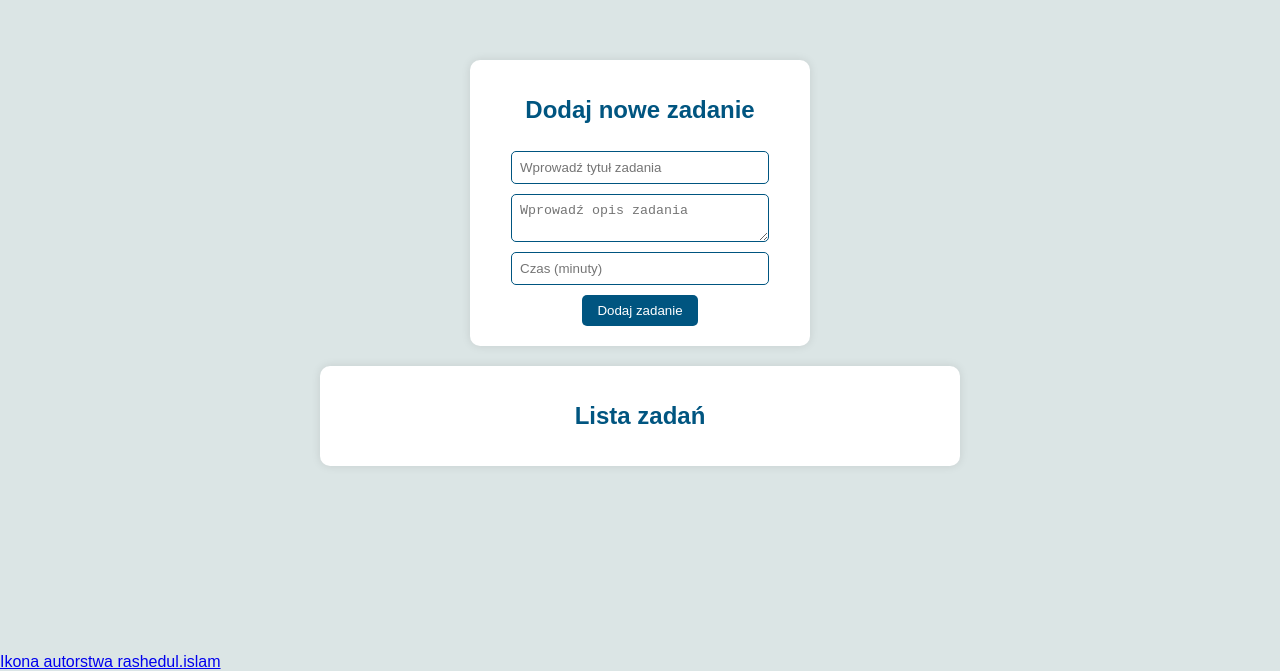
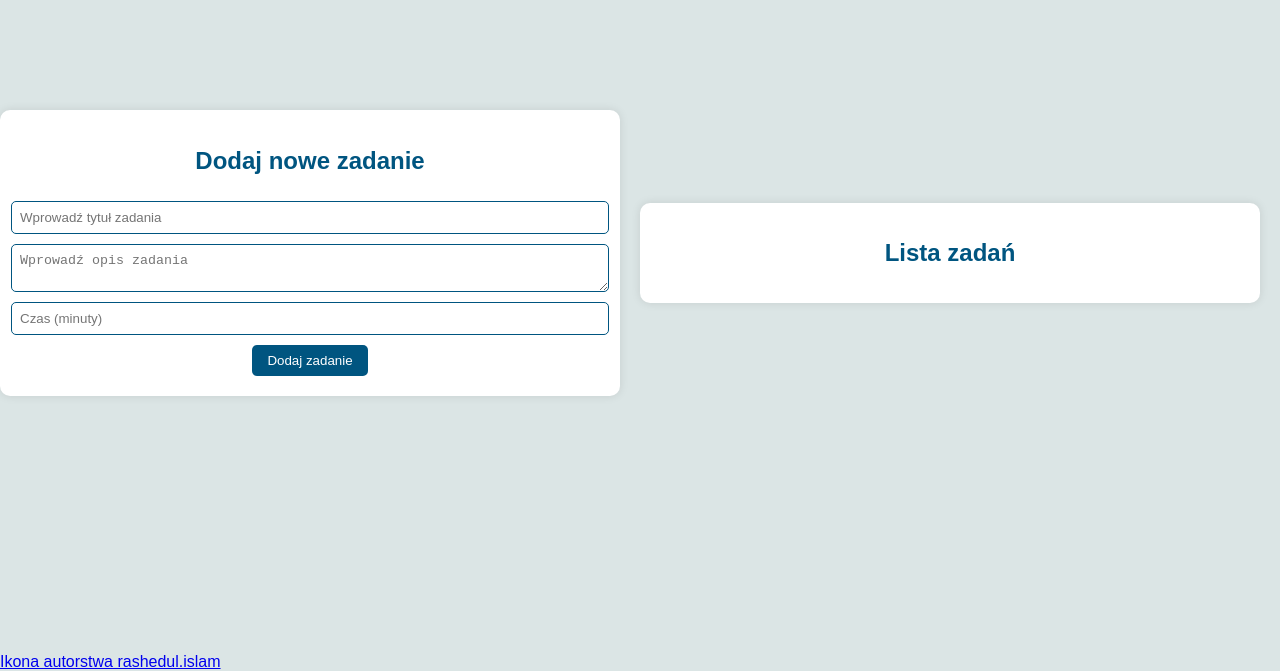
Before and after one commit to Bruno41z/Jquery, a plain HTML site: page Tasks/index.html in a window 1280 px wide. Shown: the part 147-818 px from the top of the page. Drawn offline with nearby package versions, Linux system fonts and the light colour scheme.

Commit message:
responsiveness

```diff
--- a/Tasks/styles.css
+++ b/Tasks/styles.css
@@ -21,12 +21,9 @@ body {
     border-radius: 10px;
     padding: 20px;
     margin-top: 20px;
-    width: 300px;
+    max-width: 600px;
+    width: 90%;
     text-align: center;
-}
-
-.task-list {
-    width: 600px;
 }
 
 .input-container {
@@ -43,7 +40,7 @@ h1 {
 #taskTitleInput,
 #taskDescriptionInput,
 #timeInput {
-    width: 80%;
+    width: 100%;
     padding: 8px;
     margin-top: 10px;
     border: 1px solid #005580;
@@ -61,8 +58,9 @@ button {
     transition: background-color 0.3s ease;
 }
 
-button:hover {
-    background-color: #003366;
+.task-list {
+    max-width: 800px;
+    margin-top: 20px; /* Dodane */
 }
 
 .task-list h1 {
@@ -117,3 +115,23 @@ button:hover {
     margin-top: 10px;
     color: #555;
 }
+
+@media only screen and (min-width: 768px) {
+    .container {
+        flex-direction: row;
+    }
+
+    .input-section,
+    .task-list {
+        margin-top: 0;
+        margin-right: 20px;
+    }
+
+    .input-container {
+        width: 100%; /* Zajmij całą dostępną szerokość na większych ekranach */
+    }
+
+    .task-list {
+        margin-top: 0; /* Usunięcie dodatkowego marginesu */
+    }
+}
```
